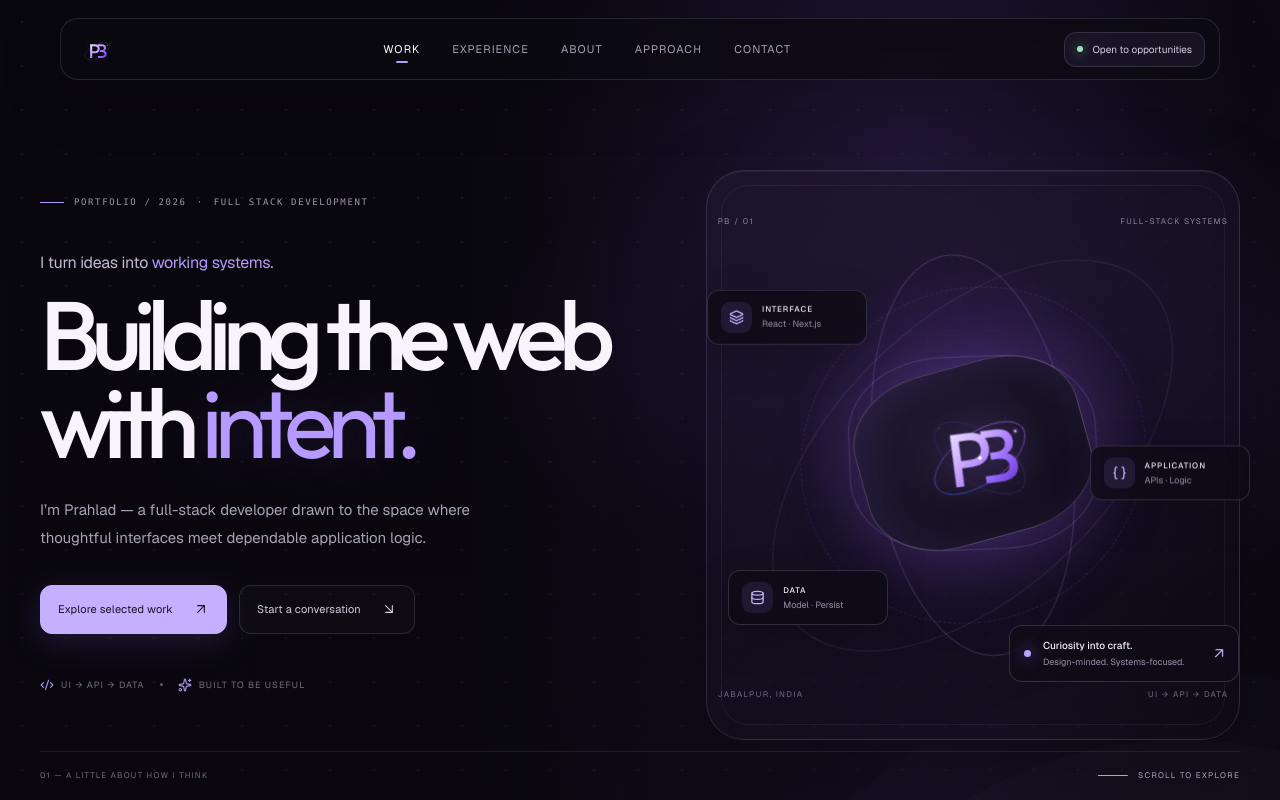
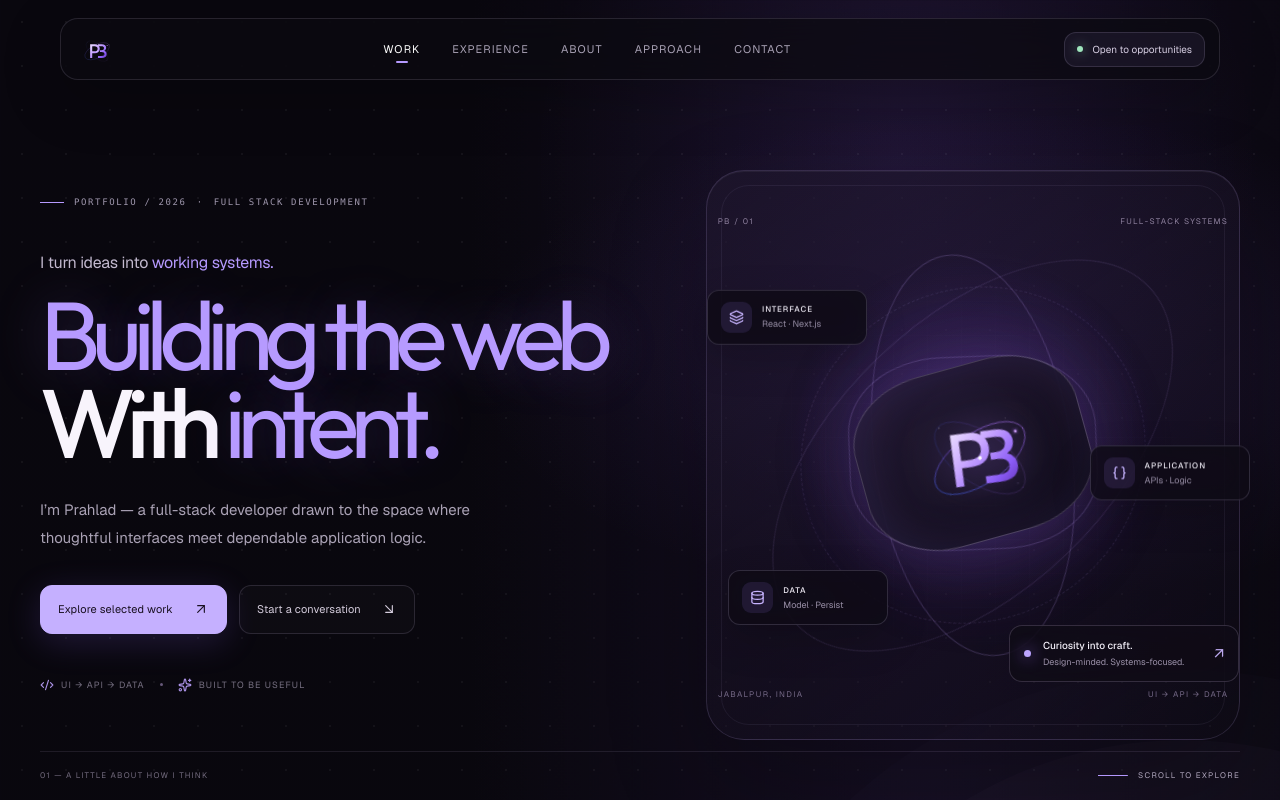
Before and after one commit to PrahladBathre/prahlad-portfolio, a Next.js app in the folder frontend/: page / in a window 1280 px wide. Shown: the top 800 px of the page. Built offline with nearby package versions, Linux system fonts and the light colour scheme.

Commit message:
Capitalize and lock hero headline to two lines

```diff
--- a/frontend/src/component/HeroSection.jsx
+++ b/frontend/src/component/HeroSection.jsx
@@ -9,7 +9,7 @@ export default function HeroSection() {
         <div className="hero-copy">
           <div className="hero-kicker"><span className="hero-kicker-line" /> PORTFOLIO / 2026 <span className="hero-kicker-divider">·</span> FULL STACK DEVELOPMENT</div>
           <p className="hero-pretitle">I turn ideas into <span>working systems.</span></p>
-          <h1 id="hero-title">Building the web<br />with <span>intent.</span></h1>
+          <h1 id="hero-title"><span className="hero-heading-line">Building the web</span><br />With <span>intent.</span></h1>
           <p className="hero-description">I’m Prahlad — a full-stack developer drawn to the space where thoughtful interfaces meet dependable application logic.</p>
           <div className="hero-cta-row">
             <a className="hero-cta hero-cta-primary" href="#work">Explore selected work <ArrowUpRight size={16} strokeWidth={1.7} /></a>
```
